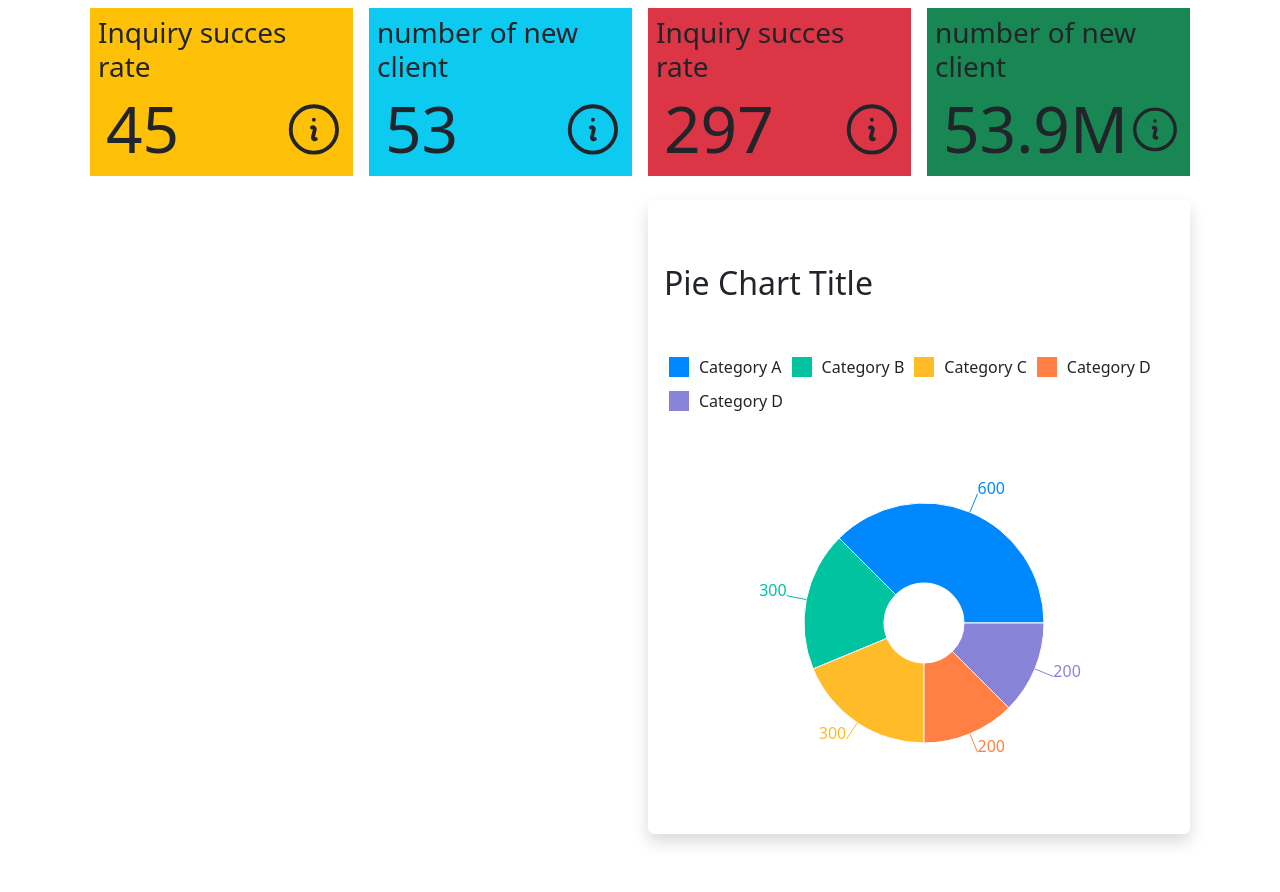
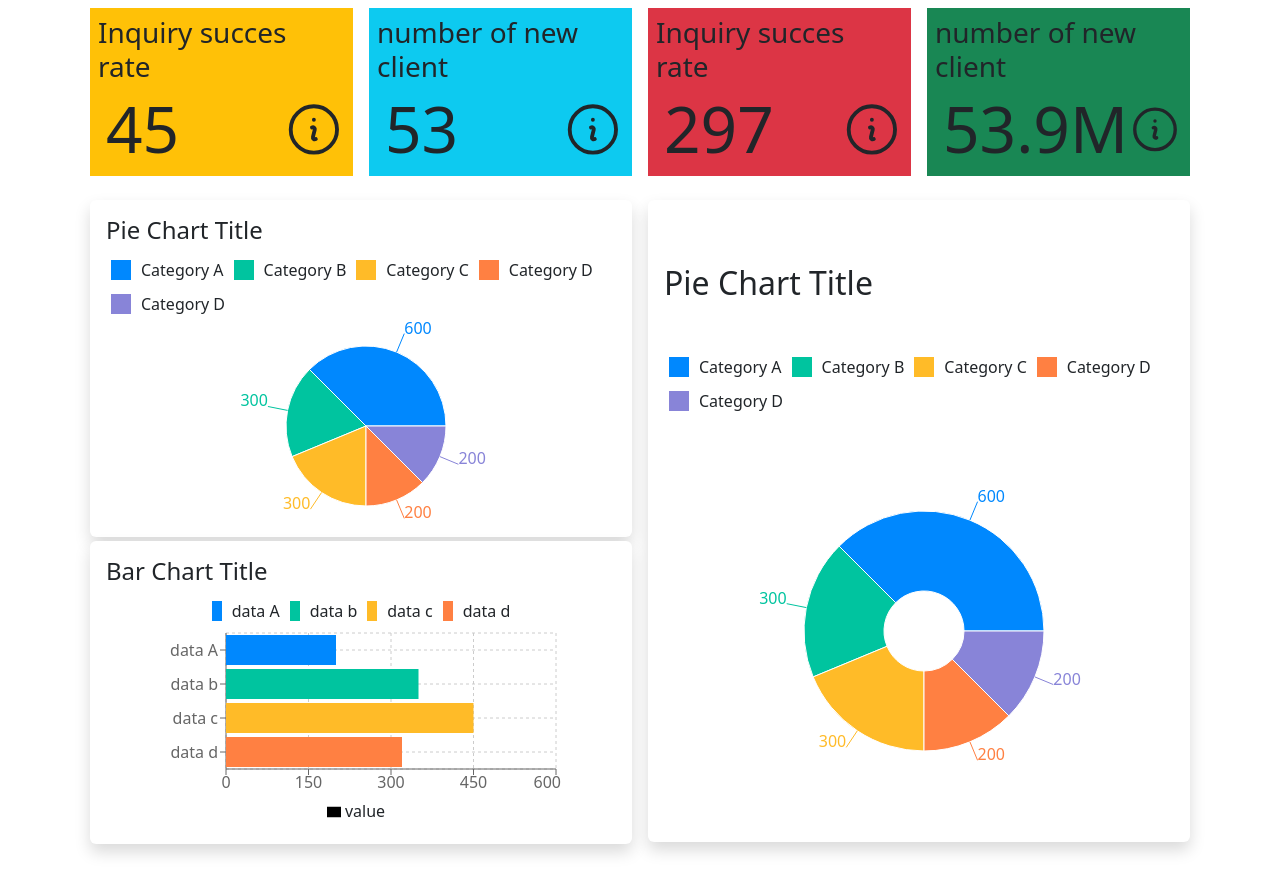
Before and after one commit to JAHIDHASAN05/pie-chart-dashboard, a React (Vite) app: page / in a window 1280 px wide. Built offline with nearby package versions, Linux system fonts and the light colour scheme.

Commit message:
pie chart all done

```diff
--- a/src/Pages/Dashboard/Dashboard.jsx
+++ b/src/Pages/Dashboard/Dashboard.jsx
@@ -1,6 +1,6 @@
 import React from 'react';
 // import { PieChart, Pie, Cell } from 'recharts';
-import { PieChart, Pie, Cell, Tooltip } from 'recharts';
+import { PieChart, Pie, Cell, Tooltip, BarChart, CartesianGrid, XAxis, YAxis, Legend, Bar } from 'recharts';
 const colors = ['#0088FE', '#00C49F', '#FFBB28', '#FF8042', '#8884d8', '#00C49F', '#FFBB28', '#FF8042', '#0088FE', '#8884d8']; // Define colors for each category
 
 
@@ -11,6 +11,20 @@ const Dashboard = () => {
         { name: 'Category C', value: 300 },
         { name: 'Category D', value: 200 },
         { name: 'Category D', value: 200 },
+    ];
+    const data2 = [
+        { name: 'Category A', value: 600 },
+        { name: 'Category B', value: 300 },
+        { name: 'Category C', value: 300 },
+        { name: 'Category D', value: 200 },
+        { name: 'Category D', value: 200 },
+    ];
+
+    const newData = [
+        { name: 'data A', value: 200 },
+        { name: 'data b', value: 350 },
+        { name: 'data c', value: 450 },
+        { name: 'data d', value: 320 },
     ];
     return (
         <section className='container d-flex '>
@@ -41,12 +55,74 @@ const Dashboard = () => {
                     </div>
                 </div>
 
+                <div>
+                    <div className=' h-25 shadow p-3 mb-1 bg-white rounded mt-3 mx-2' style={{ display: 'flex', justifyContent: 'center', alignItems: 'center', flexDirection: 'column' }}>
+                        <div className='w-100'>
+                            <h4 className=' text-left '>Pie Chart Title</h4>
+                        </div>
+                        <div className='d-flex flex-wrap'>
+                            {data.map((entry, index) => (
+                                <div key={`label-${index}`} style={{ display: 'flex', alignItems: 'center', margin: '5px' }}>
+                                    <div style={{ width: '20px', height: '20px', backgroundColor: colors[index], marginRight: '10px' }}></div>
+                                    <span>{entry.name}</span>
+                                </div>
+                            ))}
+                        </div>
+                        <PieChart width={400} height={200}>
+                            <Pie
+                                data={data2}
+                                cx={200}
+                                cy={100}
+                                outerRadius={80} // Adjust the outer radius if needed
+                                fill="#8884d8"
+                                dataKey="value"
+                                label
+                            >
+                                {data2.map((entry, index) => (
+                                    <Cell key={`cell-${index}`} fill={colors[index]} /> // Use the color directly from the array
+                                ))}
+                            </Pie>
+                            <Tooltip />
+                        </PieChart>
+                    </div>
+
+
+                    <div className='h-25 shadow p-3 mb-5 bg-white rounded mx-2' style={{ display: 'flex', justifyContent: 'center', alignItems: 'center', flexDirection: 'column' }}>
+                        <div className='w-100'>
+                            <h4 className='text-left'>Bar Chart Title</h4>
+                        </div>
+                        <div className='d-flex flex-wrap'>
+                            {newData.map((entry, index) => (
+                                <div key={`label-${index}`} style={{ display: 'flex', alignItems: 'center', margin: '5px' }}>
+                                    <div style={{ width: '10px', height: '20px', backgroundColor: colors[index], marginRight: '10px' }}></div>
+                                    <span>{entry.name}</span>
+                                </div>
+                            ))}
+                        </div>
+                        <BarChart width={400} height={200} data={newData} layout="vertical">
+                            <CartesianGrid strokeDasharray="3 3" />
+                            <YAxis dataKey="name" type="category" />
+                            <XAxis type="number" />
+                            <Tooltip />
+                            <Legend />
+                            <Bar dataKey="value" barSize={30}> {/* Increase the width of bars */}
+                                {newData.map((entry, index) => (
+                                    <Cell key={`cell-${index}`} fill={colors[index]} />
+                                ))}
+                            </Bar>
+                        </BarChart>
+                    </div>
+
+
+                </div>
+
+
             </div>
 
 
 
             {/* second section */}
-            <div className='col-6 '>
+            <div className='col-6 h-full'>
                 <div className='d-flex px-2 py-2 gap-3'>
                     <div className='col bg-danger p-2 '>
                         <h3 className='d-inline-block'>Inquiry succes rate</h3>
@@ -72,13 +148,11 @@ const Dashboard = () => {
                     </div>
                 </div>
                 <div>
-
-
                     <div className='shadow p-3 mb-5 bg-white rounded mt-3 mx-2' style={{ display: 'flex', justifyContent: 'center', alignItems: 'center', flexDirection: 'column' }}>
                         <div className='w-100'>
-                        <h2 className='my-5 text-left '>Pie Chart Title</h2>
+                            <h2 className='my-5 text-left '>Pie Chart Title</h2>
                         </div>
-                        <div className='d-flex flex-wrap'>
+                        <div className='d-flex flex-wrap mb-2'>
                             {data.map((entry, index) => (
                                 <div key={`label-${index}`} style={{ display: 'flex', alignItems: 'center', margin: '5px' }}>
                                     <div style={{ width: '20px', height: '20px', backgroundColor: colors[index], marginRight: '10px' }}></div>
@@ -105,8 +179,6 @@ const Dashboard = () => {
                         </PieChart>
 
                     </div>
-
-
                 </div>
             </div>
 
```
